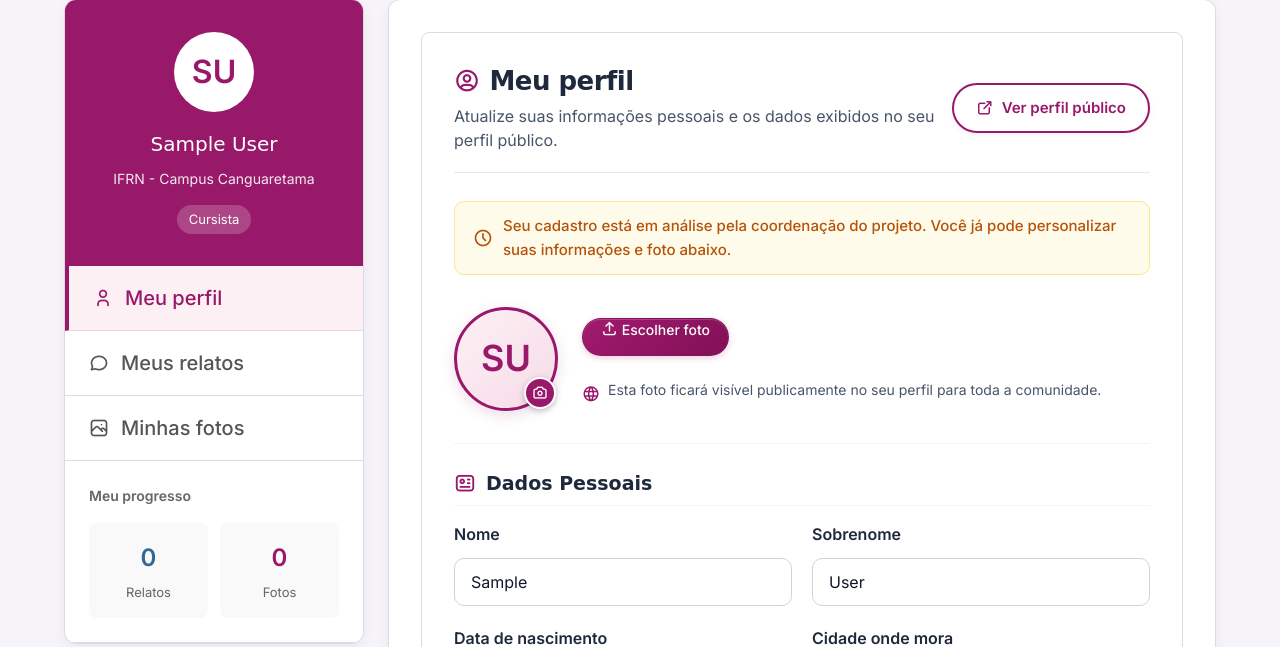
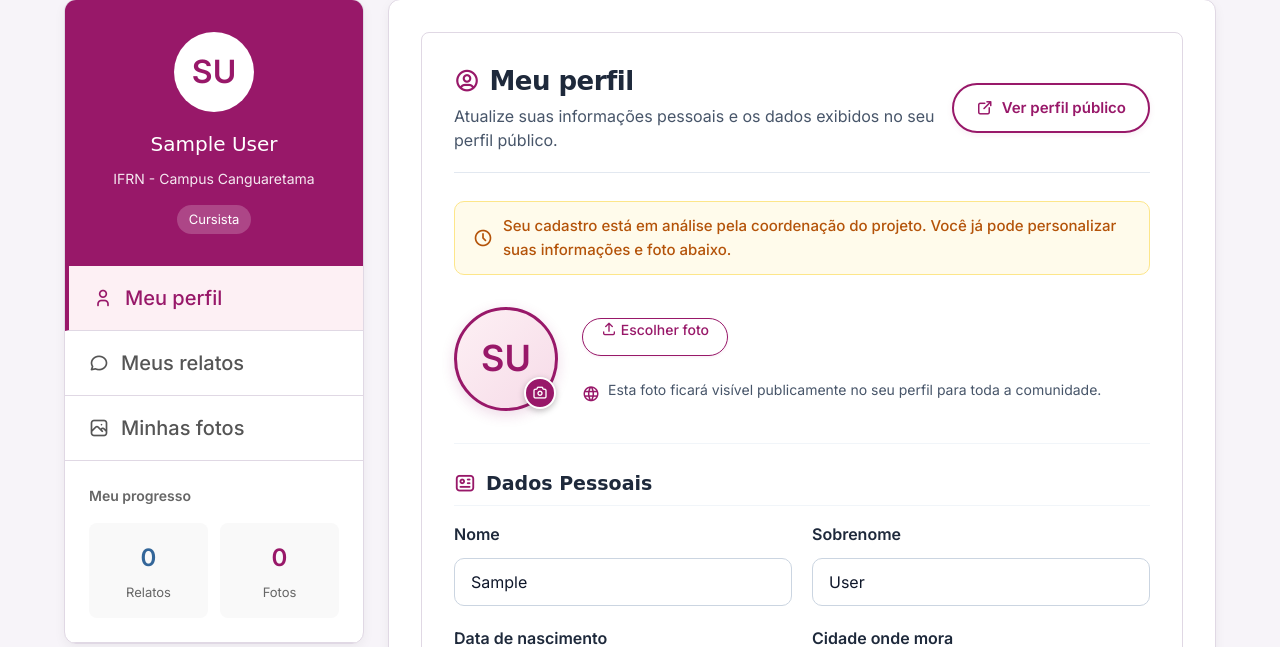
Before and after one commit to emilyamorim/projeto-ahd, a Django app: page /minha-area/perfil/ in a window 1280 px wide. Shown: the part 134-781 px from the top of the page. Run offline with Django 4.2, Linux system fonts and the light colour scheme; the visitor is signed in with stand-in values (Sample User, id 1); data comes from the database, SQL or seed files in the repository; data that the repository does not hold is empty; some web fonts are replaced.

Commit message:
fix(perfil): adota estilo outline rosa para botao escolher foto

```diff
--- a/templates/aluna/meu_perfil.html
+++ b/templates/aluna/meu_perfil.html
@@ -171,7 +171,7 @@
     flex-wrap: nowrap;
   }
 
-  /* BOTÃO ESCOLHER FOTO (ELEGANTE E MODERNO) */
+  /* BOTÃO ESCOLHER FOTO (ESTILO OUTLINE ELEGANTE E LEVE) */
   .btn-escolher-foto {
     display: inline-flex;
     align-items: center;
@@ -179,33 +179,37 @@
     gap: 8px;
     height: 38px;
     padding: 0 18px;
-    background: linear-gradient(135deg, #a01a6f 0%, #821056 100%);
-    color: #ffffff !important;
-    border: 1px solid rgba(0, 0, 0, 0.08);
+    background: #ffffff;
+    color: var(--rosa, #981869) !important;
+    border: 1.5px solid var(--rosa, #981869);
     border-radius: 50px;
     font-size: 14px;
     font-weight: 600;
     cursor: pointer;
     transition: all 0.2s cubic-bezier(0.4, 0, 0.2, 1);
-    box-shadow: 0 2px 6px rgba(152, 24, 105, 0.22), inset 0 1px 0 rgba(255, 255, 255, 0.18);
+    box-shadow: 0 1px 3px rgba(152, 24, 105, 0.08);
     box-sizing: border-box;
     white-space: nowrap;
     margin: 0;
     flex-shrink: 0;
   }
   .btn-escolher-foto:hover {
-    background: linear-gradient(135deg, #b3217d 0%, #911562 100%);
+    background: var(--rosa, #981869);
+    color: #ffffff !important;
     transform: translateY(-1px);
-    box-shadow: 0 4px 12px rgba(152, 24, 105, 0.32);
+    box-shadow: 0 4px 10px rgba(152, 24, 105, 0.25);
+  }
+  .btn-escolher-foto:hover i {
+    color: #ffffff !important;
   }
   .btn-escolher-foto:active {
     transform: translateY(0);
-    box-shadow: 0 1px 3px rgba(152, 24, 105, 0.2);
   }
   .btn-escolher-foto i {
-    color: #ffffff !important;
-    font-size: 17px;
+    color: var(--rosa, #981869) !important;
+    font-size: 16px;
     line-height: 1;
+    transition: color 0.2s ease;
   }
 
   /* BOTÃO REMOVER FOTO (HARMONIOSO E COESO) */
```
